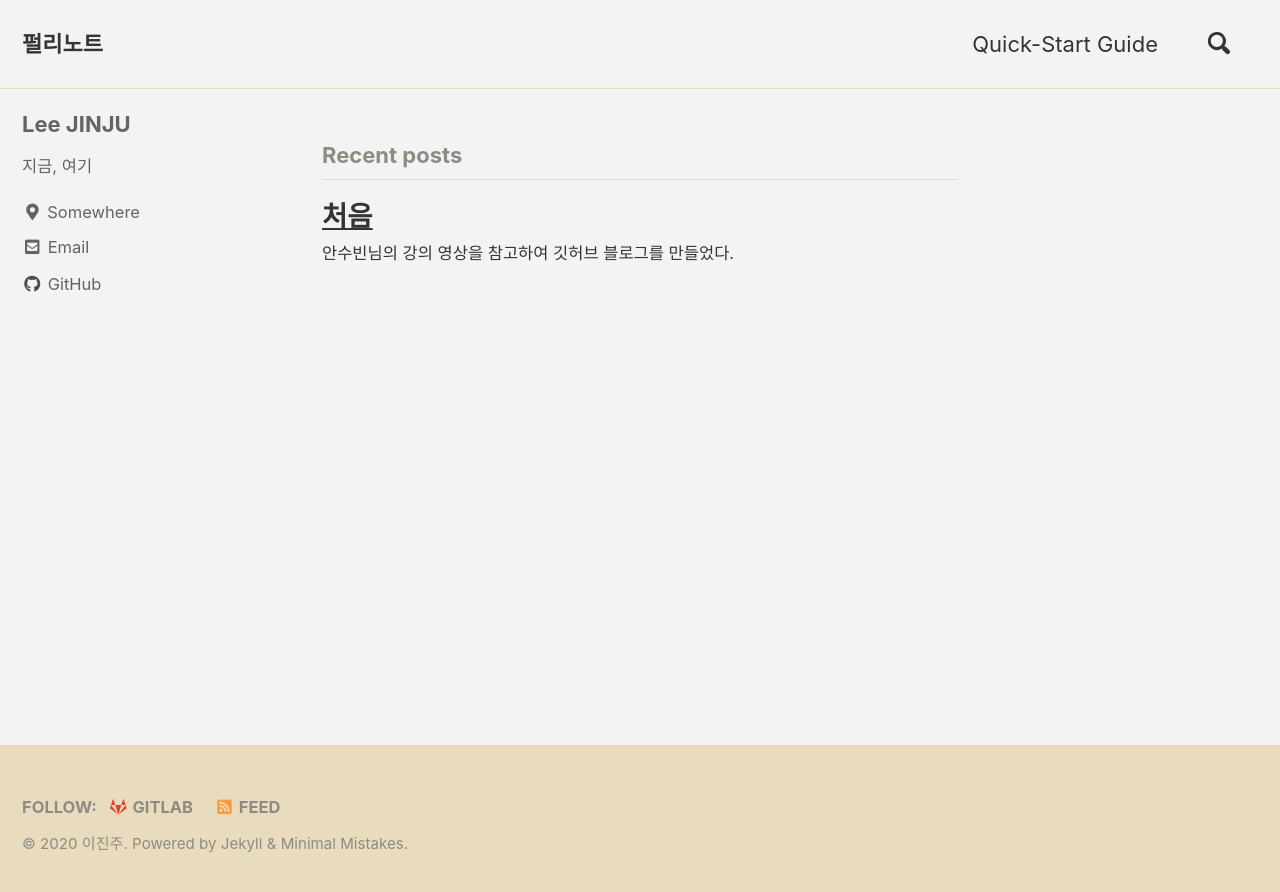
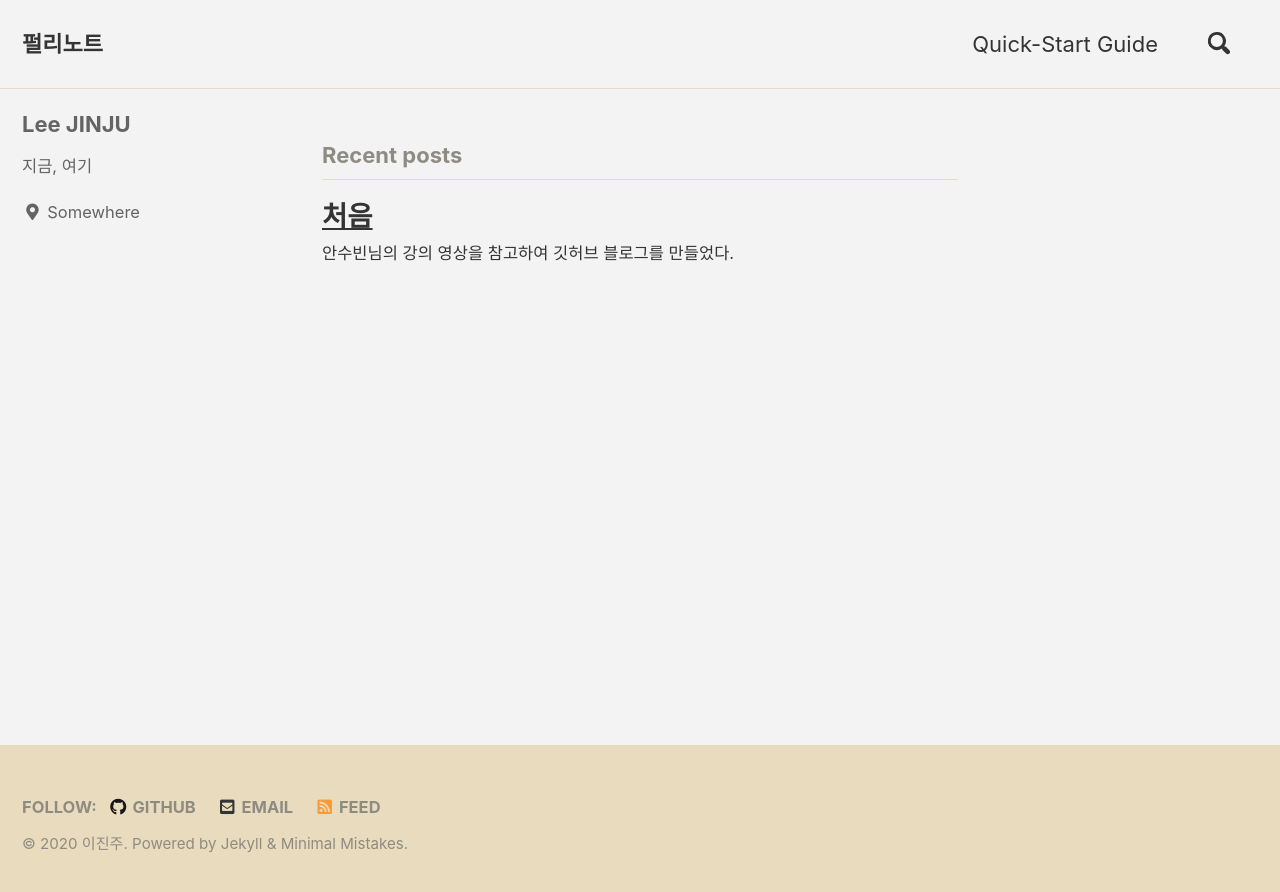
Before and after one commit to pearl-lee/pearl-lee.github.io, a Jekyll site: the page built from index.html, in a window 1280 px wide. Shown: the top 892 px of the page. Built offline with Jekyll 4.4.1, drawn with Linux system fonts in a browser that asks for light colours; cached includes are drawn as plain includes; the list of posts is cut into pages by our own code; part of the change alters nothing that is shown.

Commit message:
change some configuration

```diff
--- a/_config.yml
+++ b/_config.yml
@@ -101,7 +101,7 @@ author:
   links:
     - label: "Email"
       icon: "fas fa-fw fa-envelope-square"
-      url: "93pearl.lee@gmail.com"
+      # url: "93pearl.lee@gmail.com"
     - label: "Website"
       icon: "fas fa-fw fa-link"
       # url: "https://your-website.com"
@@ -113,7 +113,7 @@ author:
       # url: "https://facebook.com/"
     - label: "GitHub"
       icon: "fab fa-fw fa-github"
-      url: "https://github.com/pearl-lee"
+      # url: "https://github.com/pearl-lee"
     - label: "Instagram"
       icon: "fab fa-fw fa-instagram"
       # url: "https://instagram.com/"
@@ -129,10 +129,13 @@ footer:
       # url:
     - label: "GitHub"
       icon: "fab fa-fw fa-github"
-      # url:
+      url: "https://github.com/pearl-lee"
+    - label: "Email"
+      icon: "fas fa-fw fa-envelope-square"
+      url: "93pearl.lee@gmail.com"
     - label: "GitLab"
       icon: "fab fa-fw fa-gitlab"
-      url: "https://github.com/pearl-lee"
+      # url:
     - label: "Bitbucket"
       icon: "fab fa-fw fa-bitbucket"
       # url:
```
